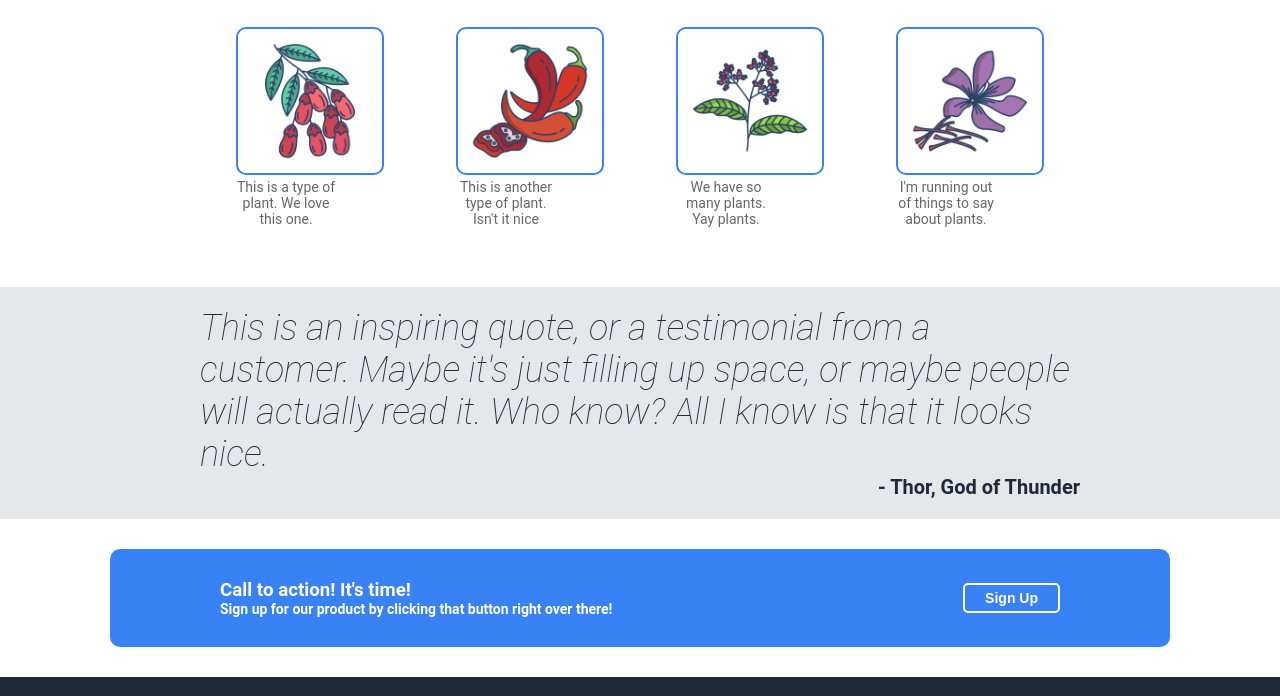
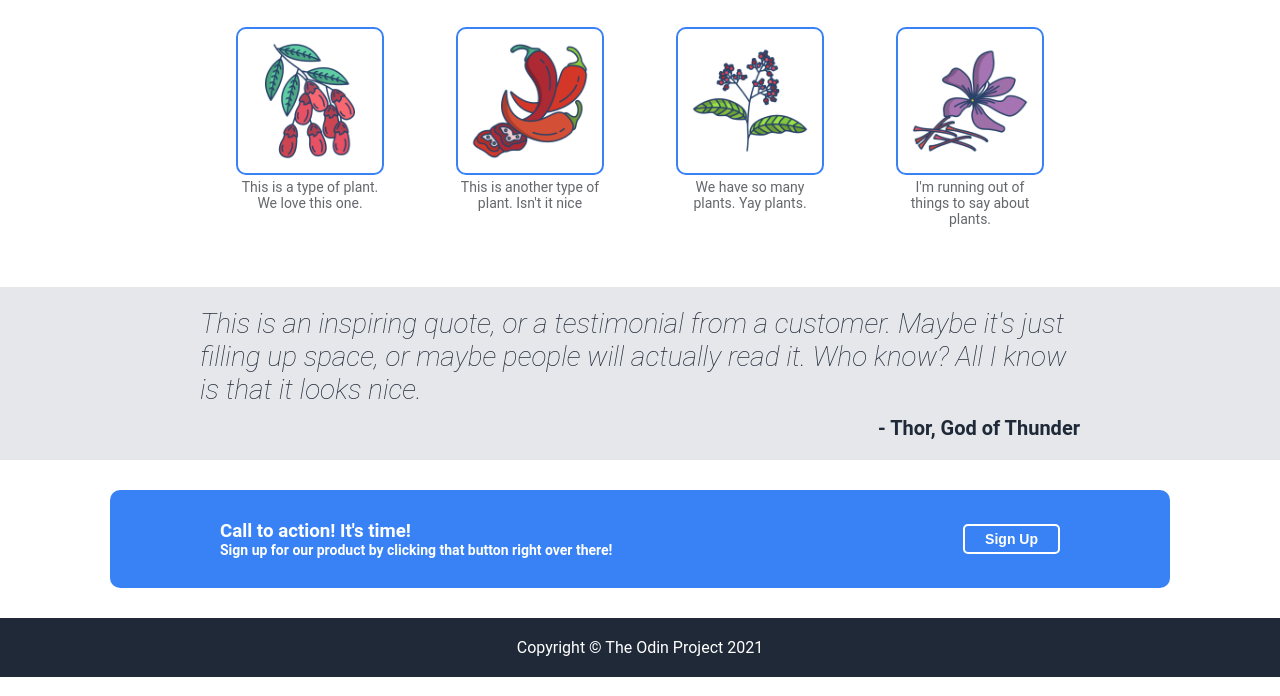
Before and after one commit to MiguelDeTrool/odin-landing-page, a plain HTML site: page index.html in a window 1280 px wide. Shown: the part 564-1260 px from the top of the page. Drawn offline with Linux system fonts and the light colour scheme.

Commit message:
Fix information section flex styling

```diff
--- a/styles.css
+++ b/styles.css
@@ -77,13 +77,13 @@ body {
 }
 
 .information {
-    text-align: center;
     flex: 1;
     padding: 60px 200px;
     padding-top: 0px;
     display: flex;
     flex-direction: column;
     justify-content: flex-start;
+    align-items: stretch;
 }
 
 .information h2 {
@@ -113,13 +113,14 @@ body {
 
 .info {
     max-width: 200px;
+    text-align: center;
 }
 
 .info-text {
     text-align: center;
     color: #65676B;
     font-size: 14px;
-    width: 100px;
+    max-width: 148px;
 }
 
 .quote-box {
@@ -130,12 +131,13 @@ body {
 }
 
 .quote-box div:nth-child(1) {
-    font-size: 36px;
+    font-size: 28px;
     font-style: italic;
     font-weight: lighter;
 }
 
 .quote-box div:nth-child(2) {
+    margin-top: 10px;
     text-align: right;
     font-size: 20px;
     font-weight: bold;
@@ -144,7 +146,7 @@ body {
 .sign-up-section {
     text-align: center;
     font-weight: bold;
-    padding: 00px 110px;
+    padding: 0px 110px;
 }
 
 .sign-up-box {
```
Also changed, not shown: index.html (+2 -1 lines).
